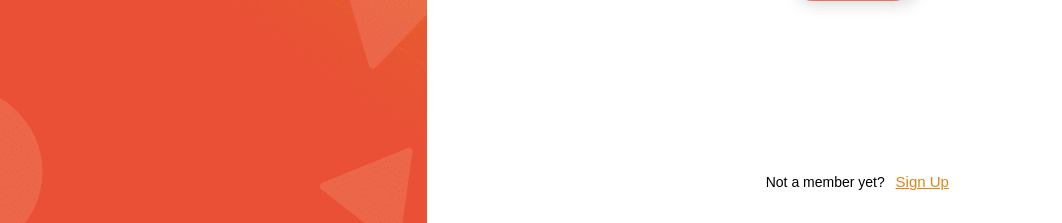
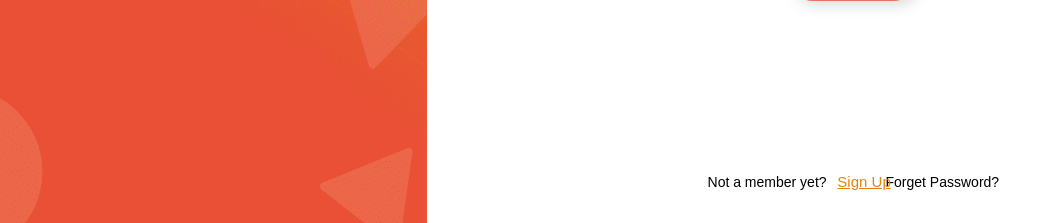
Before and after one commit to Vimall03/Alimento, a PHP site: page /foobar/user_login.php in a window 1280 px wide. Shown: the part 577-800 px from the top of the page, without its empty margins (0-1062 px from the left). Run offline with PHP 8.4, Linux system fonts and the light colour scheme; some web fonts are replaced.

Commit message:
Update forget pasword user_login.php

```diff
--- a/user_login.php
+++ b/user_login.php
@@ -162,6 +162,7 @@ if ($showalert) {
             <div class="login-signup__text-content">
                 <p class="paragraph paragraph text-algin-center">Not a member yet?</p>
                 <a href="user_signup.php" class="login-signup__alt-link">Sign Up</a>
+                <p class="paragraph paragraph text-algin-center">  Forget Password?</p>
             </div>
         </div>
     </section>
```
